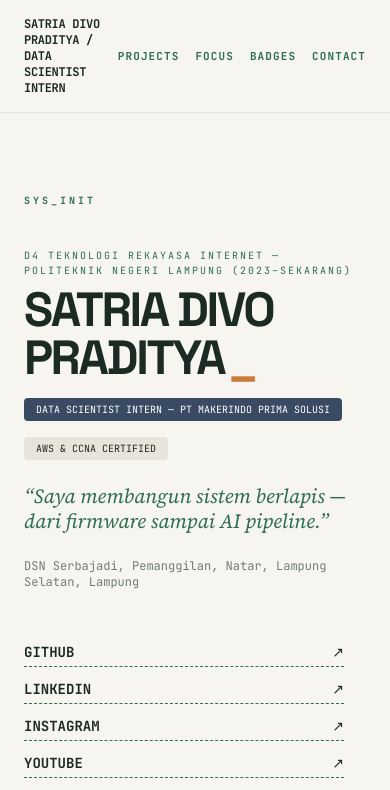
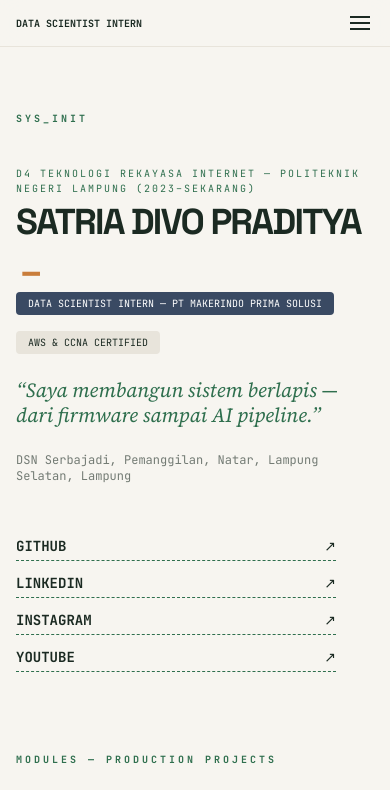
Before and after one commit to SatriaDivo/satriadivo-portfolio, a React (Vite) app: page / in a window 390 px wide. Shown: the top 790 px of the page. Built offline with nearby package versions, Linux system fonts and the light colour scheme.

Commit message:
feat: implement motion-powered portfolio layout with navigation, sections, and social links

```diff
--- a/src/App.tsx
+++ b/src/App.tsx
@@ -13,7 +13,7 @@ export default function App() {
     <div className="min-h-screen bg-paper text-ink-circuit font-body flex flex-col">
       <NavBar />
 
-      <main className="max-w-4xl mx-auto px-6 sm:px-16 pt-12 pb-12 overflow-hidden sm:overflow-visible w-full flex-1">
+      <main className="max-w-4xl mx-auto px-4 sm:px-8 md:px-16 pt-8 sm:pt-12 pb-12 w-full flex-1">
         <div className="relative">
           {/* PCB Trace Line — animate from top on load */}
           <div className="hidden sm:block absolute left-[-40px] top-12 bottom-0 w-px bg-trace-green/20 z-0">
@@ -81,14 +81,14 @@ export default function App() {
       </main>
 
       {/* Footer */}
-      <footer className="px-6 sm:px-12 py-6 border-t border-mist flex flex-col sm:flex-row justify-between items-center bg-paper mt-auto gap-4">
+      <footer className="px-4 sm:px-8 py-5 sm:py-6 border-t border-mist flex flex-col sm:flex-row justify-between items-center bg-paper mt-auto gap-3 sm:gap-4">
         <div className="flex items-center gap-2">
-          <div className="w-2.5 h-2.5 rounded-full bg-trace-green animate-pulse" />
-          <p className="text-[9px] font-mono uppercase tracking-widest text-slate-node">
+          <div className="w-2 h-2 sm:w-2.5 sm:h-2.5 rounded-full bg-trace-green animate-pulse shrink-0" />
+          <p className="text-[8px] sm:text-[9px] font-mono uppercase tracking-widest text-slate-node truncate max-w-[220px] sm:max-w-none">
             {personalInfo.name} — {personalInfo.role}
           </p>
         </div>
-        <p className="text-[9px] font-mono text-ink-circuit/40">
+        <p className="text-[8px] sm:text-[9px] font-mono text-ink-circuit/40">
           © {new Date().getFullYear()} — Embedded · AI · Cloud
         </p>
       </footer>
--- a/src/components/Certifications.tsx
+++ b/src/components/Certifications.tsx
@@ -13,7 +13,7 @@ const badgeVariants = {
 export function Certifications() {
   return (
     <div className="space-y-4">
-      <div className="grid grid-cols-1 sm:grid-cols-3 gap-3">
+      <div className="grid grid-cols-1 sm:grid-cols-2 lg:grid-cols-3 gap-3">
         {personalInfo.certificationBadges.map((badge, idx) => (
           <motion.a
             key={badge.url}
@@ -24,7 +24,7 @@ export function Certifications() {
             custom={idx}
             initial="hidden"
             whileInView="visible"
-            viewport={{ once: true, margin: '-40px' }}
+            viewport={{ once: true, margin: '-20px' }}
             whileHover={{ y: -2, scale: 1.02 }}
             className="bg-mist/40 border border-mist p-3 hover:border-solder-copper transition-colors group block"
           >
--- a/src/components/FocusAreas.tsx
+++ b/src/components/FocusAreas.tsx
@@ -20,7 +20,7 @@ export function FocusAreas() {
           custom={idx}
           initial="hidden"
           whileInView="visible"
-          viewport={{ once: true, margin: '-40px' }}
+          viewport={{ once: true, margin: '-20px' }}
           className="flex items-center gap-3"
         >
           <motion.span
--- a/src/components/NavBar.tsx
+++ b/src/components/NavBar.tsx
@@ -1,7 +1,9 @@
-import { motion } from 'motion/react';
+import { motion, AnimatePresence } from 'motion/react';
+import { useState } from 'react';
 import { personalInfo } from '../data/portfolio';
 
 export function NavBar() {
+  const [open, setOpen] = useState(false);
   const links = [
     { label: 'Projects', href: '#projects' },
     { label: 'Focus', href: '#focus' },
@@ -14,22 +16,26 @@ export function NavBar() {
       initial={{ y: -100, opacity: 0 }}
       animate={{ y: 0, opacity: 1 }}
       transition={{ duration: 0.7, delay: 0.2, ease: [0.16, 1, 0.3, 1] }}
-      className="sticky top-0 z-50 w-full px-6 sm:px-12 py-4 bg-paper/80 backdrop-blur-md border-b border-mist flex justify-between items-center"
+      className="sticky top-0 z-50 w-full bg-paper/80 backdrop-blur-md border-b border-mist"
     >
-      <div className="max-w-4xl mx-auto w-full flex items-center justify-between">
+      <div className="max-w-4xl mx-auto px-4 sm:px-8 py-3 sm:py-4 flex items-center justify-between">
+        {/* Logo — shortened on mobile */}
         <motion.a
           href="#init"
-          className="font-mono font-bold tracking-tight text-xs uppercase text-ink-circuit transition-colors hover:text-solder-copper"
+          className="font-mono font-bold text-[10px] sm:text-xs uppercase text-ink-circuit hover:text-solder-copper transition-colors truncate max-w-[60%] sm:max-w-none"
           whileHover={{ scale: 1.03 }}
         >
-          {personalInfo.name.toUpperCase()} / {personalInfo.role.toUpperCase()}
+          <span className="hidden sm:inline">{personalInfo.name.toUpperCase()} / </span>
+          {personalInfo.role.toUpperCase()}
         </motion.a>
-        <nav className="flex gap-4 sm:gap-8 text-[11px] uppercase tracking-widest font-semibold font-mono">
+
+        {/* Desktop nav */}
+        <nav className="hidden sm:flex gap-6 text-[10px] sm:text-[11px] uppercase tracking-widest font-semibold font-mono">
           {links.map((link) => (
             <motion.a
               key={link.label}
               href={link.href}
-              className="text-trace-green transition-colors relative"
+              className="text-trace-green relative"
               whileHover={{ color: 'var(--color-solder-copper)' }}
             >
               {link.label}
@@ -42,7 +48,55 @@ export function NavBar() {
             </motion.a>
           ))}
         </nav>
+
+        {/* Burger button — mobile */}
+        <button
+          onClick={() => setOpen(!open)}
+          className="sm:hidden flex flex-col gap-1 p-1"
+          aria-label="Toggle menu"
+        >
+          <motion.span
+            animate={open ? { rotate: 45, y: 5 } : { rotate: 0, y: 0 }}
+            className="w-5 h-0.5 bg-ink-circuit block"
+          />
+          <motion.span
+            animate={open ? { opacity: 0 } : { opacity: 1 }}
+            className="w-5 h-0.5 bg-ink-circuit block"
+          />
+          <motion.span
+            animate={open ? { rotate: -45, y: -5 } : { rotate: 0, y: 0 }}
+            className="w-5 h-0.5 bg-ink-circuit block"
+          />
+        </button>
       </div>
+
+      {/* Mobile menu */}
+      <AnimatePresence>
+        {open && (
+          <motion.nav
+            initial={{ opacity: 0, height: 0 }}
+            animate={{ opacity: 1, height: 'auto' }}
+            exit={{ opacity: 0, height: 0 }}
+            transition={{ duration: 0.25 }}
+            className="sm:hidden border-t border-mist bg-paper/95 overflow-hidden"
+          >
+            <div className="px-4 py-4 flex flex-col gap-3">
+              {links.map((link) => (
+                <motion.a
+                  key={link.label}
+                  href={link.href}
+                  onClick={() => setOpen(false)}
+                  initial={{ opacity: 0, x: -8 }}
+                  animate={{ opacity: 1, x: 0 }}
+                  className="text-[11px] font-mono font-bold uppercase tracking-widest text-trace-green hover:text-solder-copper transition-colors py-1 border-b border-dashed border-mist"
+                >
+                  {link.label}
+                </motion.a>
+              ))}
+            </div>
+          </motion.nav>
+        )}
+      </AnimatePresence>
     </motion.header>
   );
 }
--- a/src/components/Section.tsx
+++ b/src/components/Section.tsx
@@ -15,7 +15,7 @@ export function Section({ id, eyebrow, title, children }: SectionProps) {
       <motion.div
         initial={{ scale: 0, opacity: 0 }}
         whileInView={{ scale: 1, opacity: 1 }}
-        viewport={{ once: true, margin: "-100px" }}
+        viewport={{ once: true, margin: "-20px" }}
         transition={{ duration: 0.4, ease: "easeOut" }}
         className="hidden sm:block absolute left-[-44px] top-[38px] w-2 h-2 rounded-full bg-solder-copper shadow-[0_0_8px_var(--color-solder-copper)] z-10"
       />
--- a/src/components/contact.tsx
+++ b/src/components/contact.tsx
@@ -15,7 +15,7 @@ export function Contact() {
       className="space-y-8 flex flex-col"
       initial="hidden"
       whileInView="visible"
-      viewport={{ once: true, margin: '-40px' }}
+      viewport={{ once: true, margin: '-20px' }}
     >
       <motion.p
         initial={{ opacity: 0, y: 12 }}
--- a/src/components/hero.tsx
+++ b/src/components/hero.tsx
@@ -28,7 +28,7 @@ export function Hero() {
       {/* Name — split line */}
       <motion.h1
         variants={stagger} custom={1}
-        className="text-5xl sm:text-7xl font-bold tracking-tighter leading-none mb-4 font-display"
+        className="text-4xl sm:text-6xl md:text-7xl font-bold tracking-tighter leading-none mb-4 font-display"
       >
         {personalInfo.name.toUpperCase()}
         <motion.span
--- a/src/components/projects.tsx
+++ b/src/components/projects.tsx
@@ -21,7 +21,7 @@ export function Projects() {
           custom={idx}
           initial="hidden"
           whileInView="visible"
-          viewport={{ once: true, margin: '-60px' }}
+          viewport={{ once: true, margin: '-20px' }}
           whileHover={{ y: -3, scale: 1.01 }}
           className="bg-mist/40 p-4 border border-mist hover:border-solder-copper transition-colors group cursor-default"
         >
```
